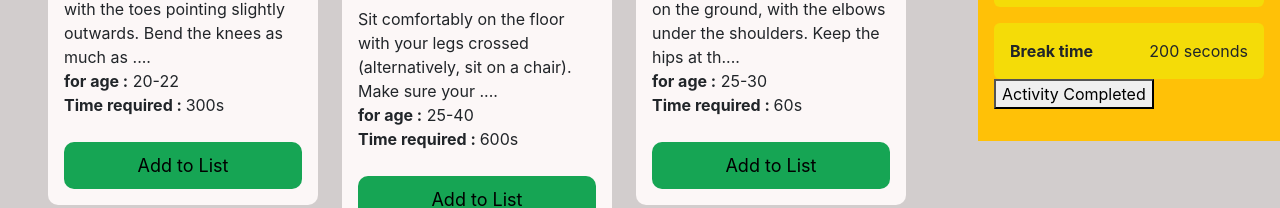
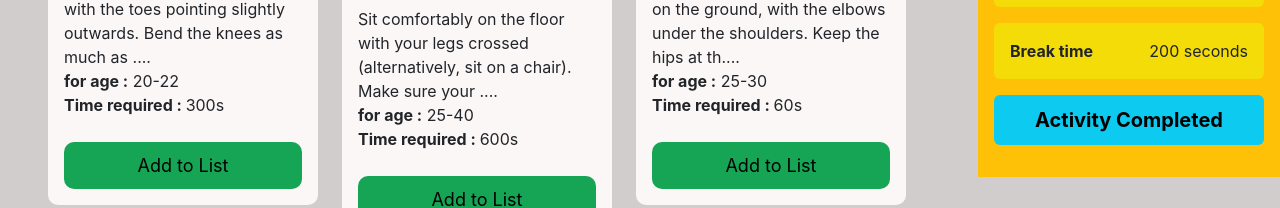
Before and after one commit to foysal1021/ultra-active-club-assin, a React (Create React App) app: page / in a window 1280 px wide. Shown: the part 467-675 px from the top of the page. Built offline with nearby package versions, Linux system fonts and the light colour scheme.

Commit message:
Activity-Btn added

```diff
--- a/src/component/Exercise-Details/ExerciseDetails.css
+++ b/src/component/Exercise-Details/ExerciseDetails.css
@@ -4,3 +4,8 @@
 .Exercise-info p{
     margin: 0;
 }
+.Activity-Btn{
+    border: none;
+    padding: 10px;
+    font-size: 20px;
+}
--- a/src/component/Exercise-Details/ExerciseDetails.js
+++ b/src/component/Exercise-Details/ExerciseDetails.js
@@ -16,7 +16,7 @@ const ExerciseDetails = () => {
                 <p> <span>200</span> seconds </p>
             </div>
 
-            <button> Activity Completed </button>
+            <button className='w-100 mt-3 Activity-Btn rounded bg-info'> <strong> Activity Completed</strong> </button>
 
 
         </div>
```
